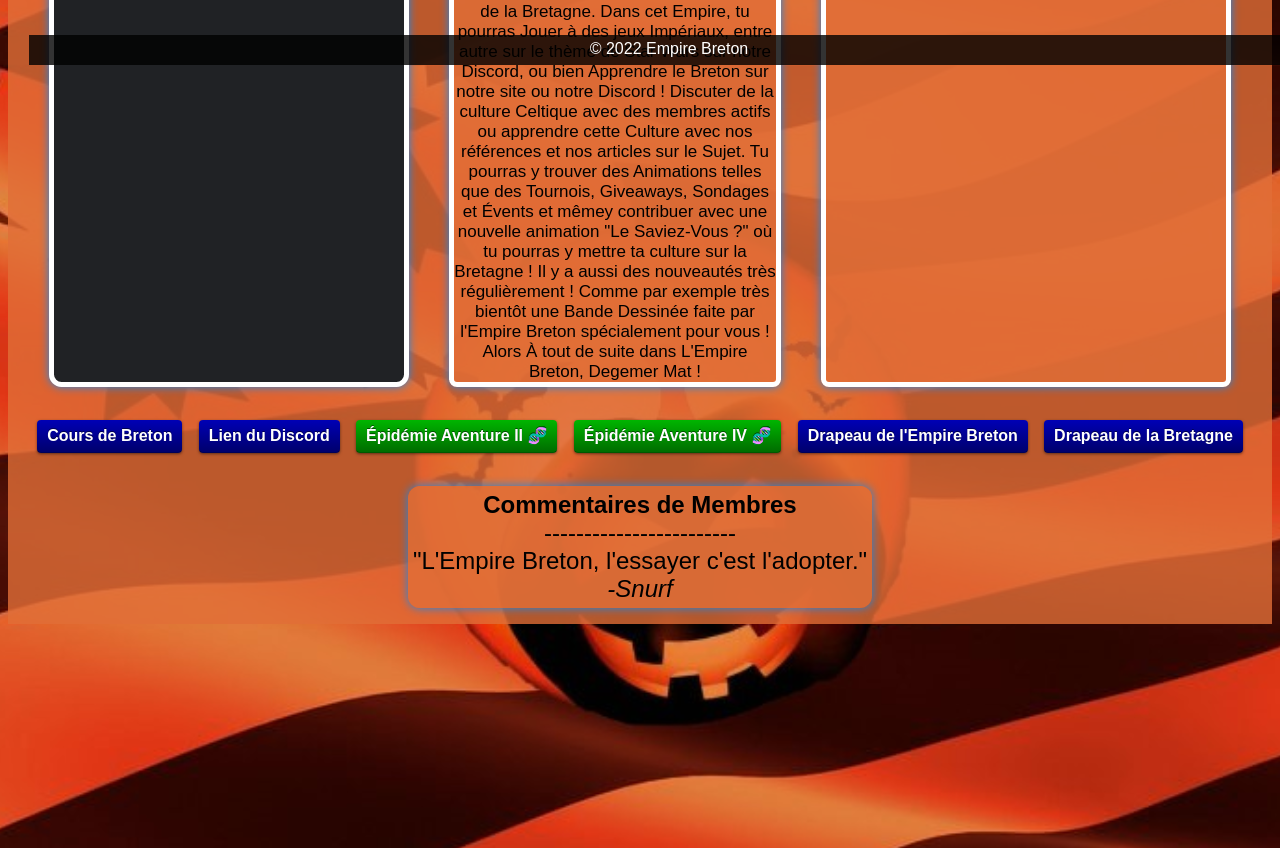
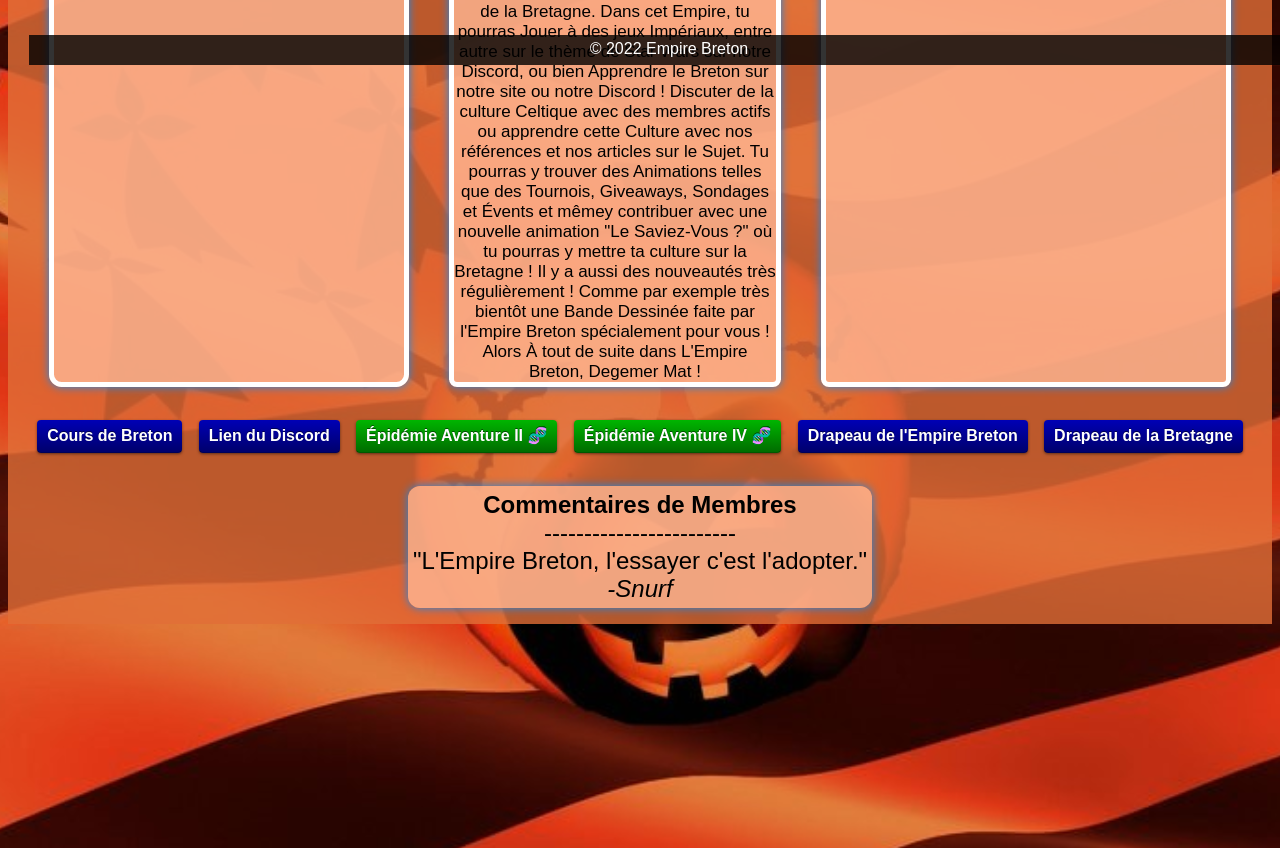
Before and after one commit to gaelBZH/gaelBZH.github.io, a PHP site: page / in a window 1280 px wide. Shown: the part 735-1583 px from the top of the page. Run offline with PHP 8.4, Linux system fonts and the light colour scheme.

Commit message:
Update style.css

```diff
--- a/style.css
+++ b/style.css
@@ -28,13 +28,13 @@ html {
   ::-webkit-scrollbar {width: auto;}
   /* Taille Automatique */
 
-  ::-webkit-scrollbar-track-piece{rgba(226,111,55,0.8); border-radius: 50px;}
+  ::-webkit-scrollbar-track-piece{rgb(255 183 148 / 80%); border-radius: 50px;}
   /* Fond Grise Clair */
 
   ::-webkit-scrollbar-thumb{background-image: url(Barre.png); background-position: center; background-repeat: no-repeat; background-size: cover;   border-radius: 50px; height: 35%;}
   /* Image Barre de Scroll */
 
-  ::-webkit-scrollbar-button{background: rgba(226,111,55,0.8);}
+  ::-webkit-scrollbar-button{background: rgb(255 183 148 / 80%);}
   /* Boutons Barre de Scroll */
 
   ::-webkit-scrollbar-corner{background: #f8f4f4}
@@ -81,7 +81,7 @@ p1 {
       margin-inline-end: 0px; /* Horizontal Fin */
       text-align: center;
       color: #fff;
-      background-color:  rgba(226,111,55,0.8);
+      background-color: rgb(255 183 148 / 80%);
        box-shadow:0 0 10px #9f00e7; border-radius:0em 0em 0em 0.5em; background-color: rgba(226,111,55,0.8))
 }
 /* Bouton Menu*/
@@ -116,14 +116,14 @@ p2 {
     text-align: center; /* Alignement des Textes des 3 Embeds */
     margin-top:15px; margin-bottom:15px; box-shadow:0 0 10px #1a88e7; width:auto; display:table; border-radius:0.5em 0.5em 0.5em 0.5em;
     border:5px solid rgb(255, 255, 255); /* Bordure Blanche */
-    background-color: rgba(226,111,55,0.8) /* Couleur de Fond */
+    background-color: rgb(255 183 148 / 80%) /* Couleur de Fond */
 }
 
 #Discord{
     color: rgb(255, 255, 255); /* Couleur Texte Empire Breton */
     font-size: 25px; /* Taille Texte Empire Breton */
     font-family: Impact; /* Police Texte Empire Breton */
-    background-color: rgb(32, 34, 37) /* Dérogation Fond Gris Discord au Lieu de Fond Blanc par défaut */
+    background-color: rgb(255 183 148 / 80%) /* Dérogation Fond Gris Discord au Lieu de Fond Blanc par défaut */
 }
 /* Embeds */
 
@@ -145,7 +145,7 @@ font-size: 24px; /* Taille du Texte */
 margin-top:15px; margin-bottom:15px; box-shadow:0 0 10px #1a88e7; width:auto; display:table; border:5px solid rgb(248, 248, 248,0);; border-radius:0.5em 0.5em 0.5em 0.5em; /* Paramètres Bordure */
 margin-left: auto;
 margin-right: auto;
-background-color: rgba(226,111,55,0.8); /* Couleur de Fond */
+background-color: rgb(255 183 148 / 80%); /* Couleur de Fond */
 }
 /* Commentaires de Membres */
 
```
